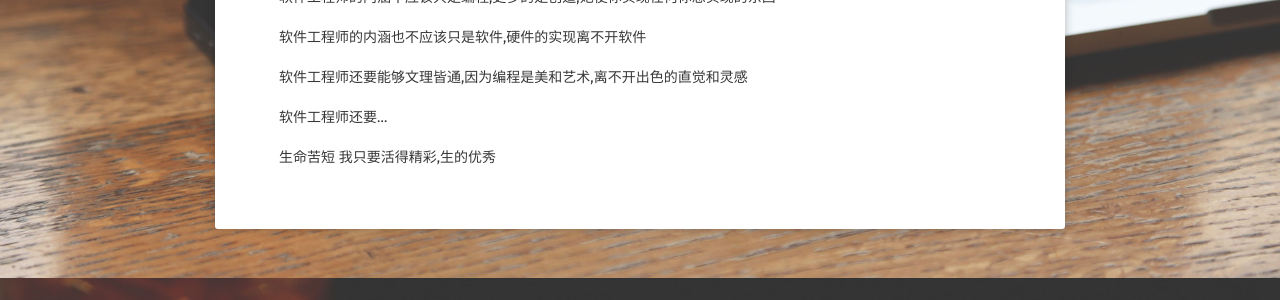
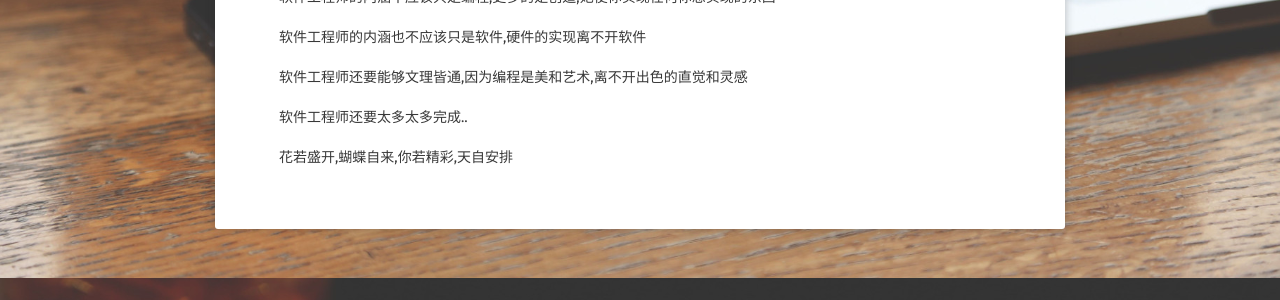
Before and after one commit to Lavinci/lavinci.github.io, a Jekyll site: the page built from about/index.md, in a window 1280 px wide. Shown: the part 622-922 px from the top of the page. Built offline with Jekyll 4.4.1, drawn with Linux system fonts in a browser that asks for light colours; some web fonts are replaced.

Commit message:
change moyan

```diff
--- a/about/index.md
+++ b/about/index.md
@@ -26,10 +26,12 @@ profession: Software engineering
 
 软件工程师还要能够文理皆通,因为编程是美和艺术,离不开出色的直觉和灵感
 
-软件工程师还要...
+软件工程师还要太多太多完成..
 
-生命苦短
-我只要活得精彩,生的优秀
+花若盛开,蝴蝶自来,你若精彩,天自安排
+
+
+
 
 
 []()
```
